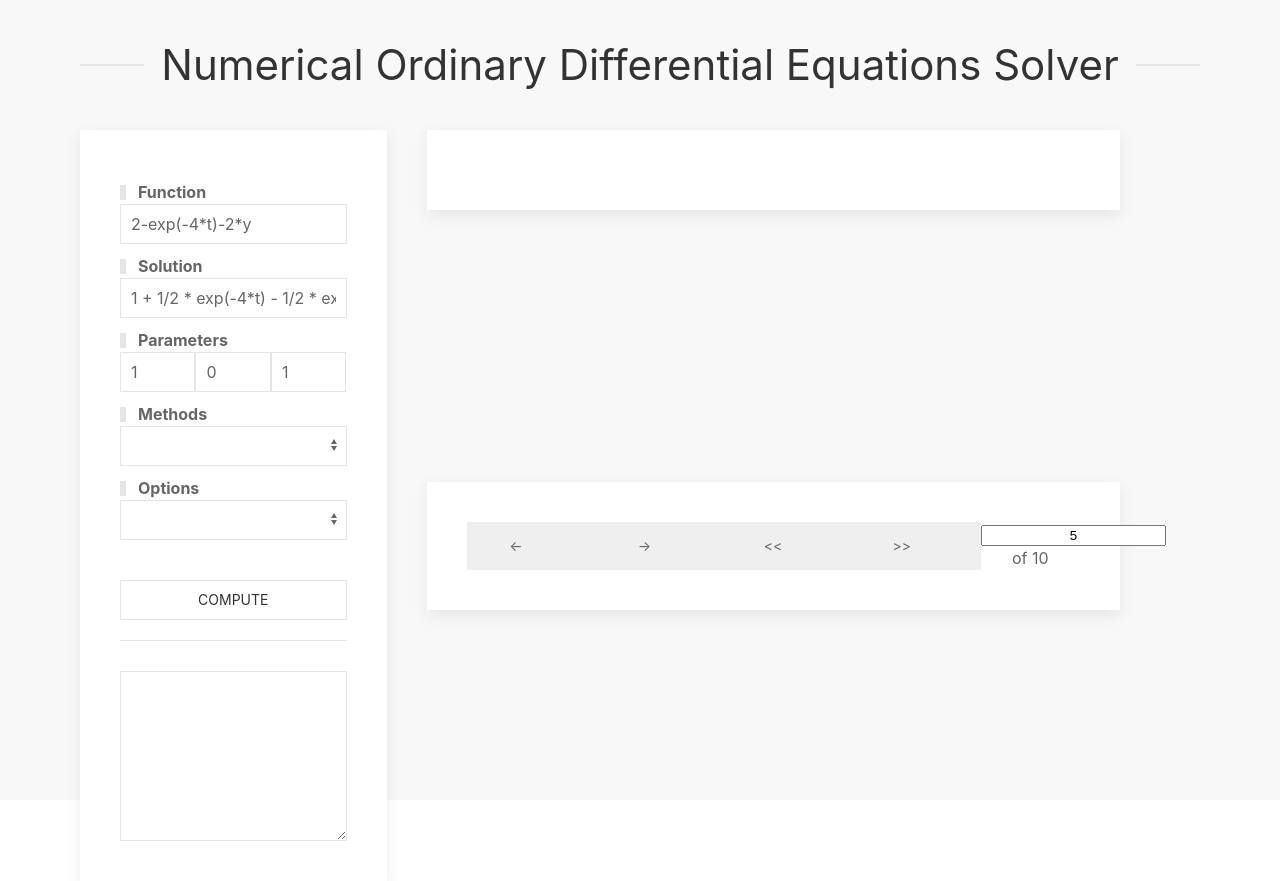
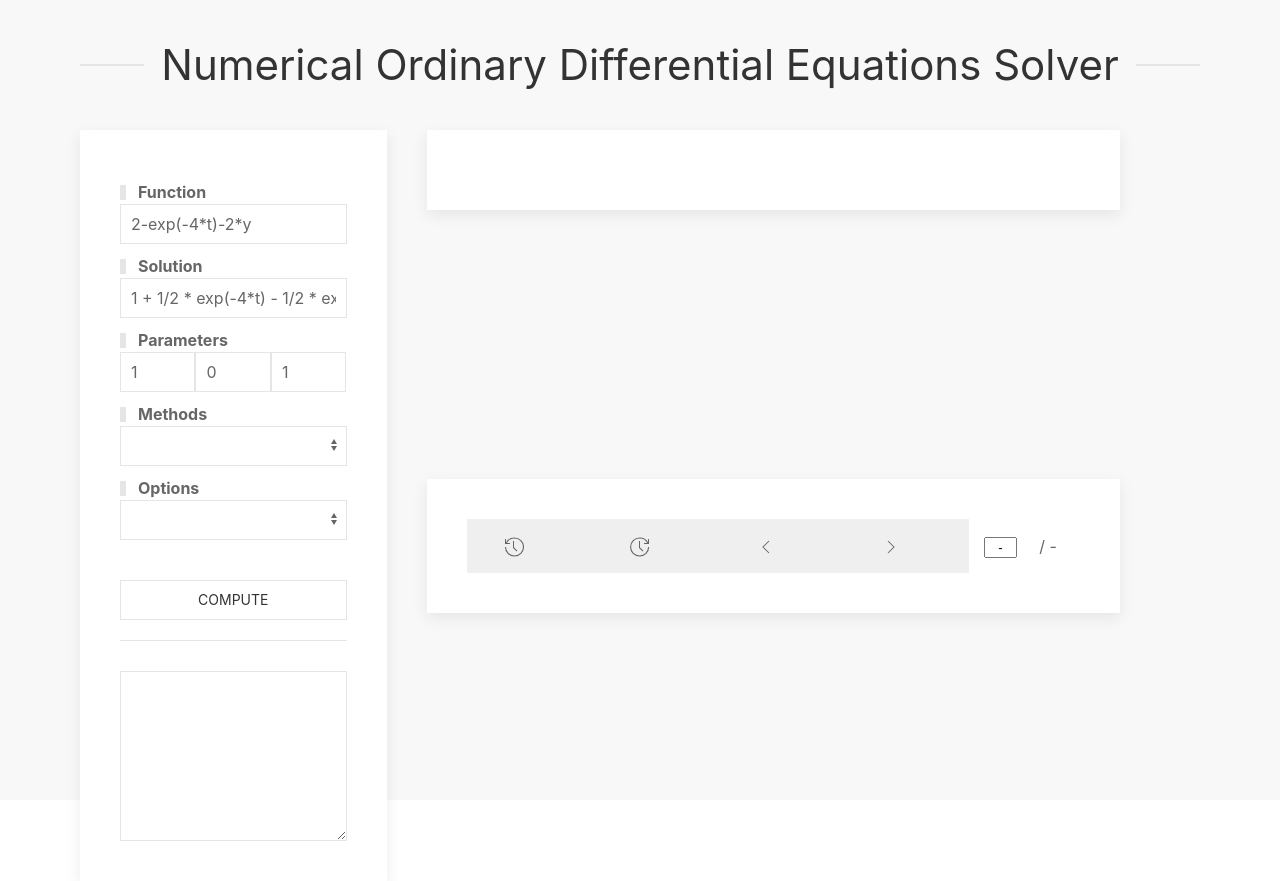
Before and after one commit to MichelKrispin/NumericalODEVisualizer, a Flask app: template templates/index.html in a window 1280 px wide. Run offline with Flask 2, Linux system fonts and the light colour scheme; the template is opened without the code that fills it, so the values that code supplies are empty.

Commit message:
Implemented plot control

```diff
--- a/static/js/connection.js
+++ b/static/js/connection.js
@@ -1,4 +1,4 @@
-import { plot } from './plot.js';
+import { updatePlotData } from './plot.js';
 import { getSelections } from './ui.js';
 
 ('use strict');
@@ -31,7 +31,7 @@ const computePlots = () => {
   xhr.onreadystatechange = () => {
     if (xhr.readyState === 4) {
       const data = JSON.parse(xhr.response);
-      plot(data['t'], data['y'], data['y_true']);
+      updatePlotData(data['t'], data['y'], data['y_true']);
     }
   };
   xhr.setRequestHeader('Content-Type', 'application/json');
--- a/static/js/main.js
+++ b/static/js/main.js
@@ -1,8 +1,16 @@
-import { initUpdatingSelectionUI, initExampleButtons } from './ui.js';
+import {
+  initUpdatingSelectionUI,
+  initPlotControlUI,
+  initExampleButtons,
+} from './ui.js';
 import { initConnection } from './connection.js';
 
 ('use strict');
 
+// Initialize the UI
 initUpdatingSelectionUI();
+initPlotControlUI();
 initExampleButtons();
+
+// Initialize the connection to populate the UI
 initConnection();
--- a/static/js/plot.js
+++ b/static/js/plot.js
@@ -1,6 +1,12 @@
-//import { callPlotly } from './exportPlotly.js';
+import { updatePlotControlInfo } from './ui.js';
 
 ('use strict');
+
+// Save the variables globally
+let T;
+let Y;
+let YS; // Solution
+let idx; // The current step
 
 let plotCreated = false;
 let layout = {
@@ -15,6 +21,10 @@ let layout = {
   },
 };
 
+/**
+ * Create a new plot or update the old one.
+ * @param {[Array[float], Array[float]]} data [Approximation, Solution] as plotly data
+ */
 const updatePlot = (data) => {
   if (!plotCreated) {
     Plotly.newPlot('plot', data, layout);
@@ -30,7 +40,7 @@ const updatePlot = (data) => {
  * @param {Array[float]} xs
  * @param {Array[float]} ys
  */
-export const plot = (t, y, yTrue) => {
+const plot = (t, y, yTrue) => {
   // Generate the data structures
   const approximation = {
     x: t,
@@ -48,3 +58,66 @@ export const plot = (t, y, yTrue) => {
 
   updatePlot([approximation, solution]);
 };
+
+// =========================================================
+//                   Global Control
+// =========================================================
+
+export const showNextStep = () => {
+  // Only do something if there is more
+  if (plotCreated && idx < YS.length) {
+    idx++;
+    plot(T.slice(0, idx), Y.slice(0, idx), YS.slice(0, idx));
+    updatePlotControlInfo(idx, YS.length);
+  }
+};
+
+export const showLastStep = () => {
+  // Only do something if there is more
+  if (plotCreated && idx > 2) {
+    idx--;
+    plot(T.slice(0, idx), Y.slice(0, idx), YS.slice(0, idx));
+    updatePlotControlInfo(idx, YS.length);
+  }
+};
+
+export const showFirstStep = () => {
+  if (!plotCreated) return;
+  idx = 2;
+  plot(T.slice(0, idx), Y.slice(0, idx), YS.slice(0, idx));
+  updatePlotControlInfo(idx, YS.length);
+};
+
+export const showLatestStep = () => {
+  if (!plotCreated) return;
+  idx = YS.length;
+  plot(T.slice(0, idx), Y.slice(0, idx), YS.slice(0, idx));
+  updatePlotControlInfo(idx, YS.length);
+};
+
+export const showStepAt = (setStep) => {
+  if (!plotCreated) {
+    updatePlotControlInfo('-', '-');
+    return;
+  }
+  if (setStep > 1 && setStep < YS.length) {
+    idx = setStep;
+    plot(T.slice(0, idx), Y.slice(0, idx), YS.slice(0, idx));
+  }
+  updatePlotControlInfo(idx, YS.length);
+};
+
+/**
+ * Call from outside to update the plot data completely.
+ * @param {Array[float]} t
+ * @param {Array[float]} y
+ * @param {Array[float]} ys
+ */
+export const updatePlotData = (t, y, ys) => {
+  T = t;
+  Y = y;
+  YS = ys;
+  idx = YS.length;
+  updatePlotControlInfo(idx, YS.length);
+  plot(T, Y, YS);
+};
--- a/static/js/ui.js
+++ b/static/js/ui.js
@@ -1,6 +1,17 @@
 import { getExampleData } from './connection.js';
+import {
+  showFirstStep,
+  showNextStep,
+  showLastStep,
+  showLatestStep,
+  showStepAt,
+} from './plot.js';
 
 ('use strict');
+
+// =========================================================
+//                 Selection Dropdowns
+// =========================================================
 
 const FUNCTION_ID = 'select-function';
 const SOLUTION_ID = 'select-solution';
@@ -82,6 +93,9 @@ export const getSelections = () => {
   ];
 };
 
+/**
+ * Set the onchange function for the method selection dropdown.
+ */
 export const initUpdatingSelectionUI = () => {
   // Bind the update method
   const methodSelection = document.getElementById(METHOD_ID);
@@ -92,6 +106,47 @@ export const initUpdatingSelectionUI = () => {
   updateSelectOption(methodSelection.value);
 };
 
+// =========================================================
+//                     Plot Control
+// =========================================================
+
+/**
+ * Set the onclick and onchange functions for the plot control.
+ */
+export const initPlotControlUI = () => {
+  // The current step value as an input
+  document.getElementById('control-current-step').onchange = () => {
+    const currentStep = document.getElementById('control-current-step').value;
+    showStepAt(currentStep);
+  };
+
+  // The control buttons
+  document.getElementById('control-forward').onclick = () => {
+    showNextStep();
+  };
+  document.getElementById('control-backwards').onclick = () => {
+    showLastStep();
+  };
+  document.getElementById('control-first').onclick = () => {
+    showFirstStep();
+  };
+  document.getElementById('control-last').onclick = () => {
+    showLatestStep();
+  };
+};
+
+export const updatePlotControlInfo = (currentStep, maxStep) => {
+  document.getElementById('control-current-step').value = currentStep;
+  document.getElementById('control-num-steps').innerHTML = maxStep;
+};
+
+// =========================================================
+//                    Example Buttons
+// =========================================================
+
+/**
+ * Initialize the example buttons with the correct callback functions.
+ */
 export const initExampleButtons = () => {
   // Ask the server for the example data
   getExampleData((exampleData) => {
--- a/templates/index.html
+++ b/templates/index.html
@@ -186,17 +186,49 @@
                   class="uk-grid-collapse uk-child-width-expand@s uk-text-center"
                   uk-grid
                 >
-                  <button class="uk-button"><-</button>
-                  <button class="uk-button">-></button>
-                  <button class="uk-button"><<</button>
-                  <button class="uk-button">>></button>
-                  <div>
-                    <input
-                      class="uk-text-center"
-                      uk-tooltip="Selected Time Step"
-                      value="5"
-                    />
-                    <div uk-tooltip="Number of Timesteps">of 10</div>
+                  <button
+                    uk-tooltip="Jump to first step"
+                    id="control-first"
+                    class="uk-button"
+                  >
+                    <span uk-icon="icon: history"></span>
+                  </button>
+                  <button
+                    uk-tooltip="Jump to latest step"
+                    id="control-last"
+                    class="uk-button"
+                  >
+                    <span uk-icon="icon: future"></span>
+                  </button>
+                  <button
+                    uk-tooltip="One step backwards"
+                    id="control-backwards"
+                    class="uk-button"
+                  >
+                    <span uk-icon="icon: chevron-left"></span>
+                  </button>
+                  <button
+                    uk-tooltip="One step forward"
+                    id="control-forward"
+                    class="uk-button"
+                  >
+                    <span uk-icon="icon: chevron-right"></span>
+                  </button>
+                  <div
+                    class="uk-grid-small uk-child-width-1-2 uk-padding-small"
+                    uk-grid
+                  >
+                    <div>
+                      <input
+                        id="control-current-step"
+                        class="uk-text-center uk-width-1-1"
+                        uk-tooltip="Current Time Step<br>(Enter to change)"
+                        value="-"
+                      />
+                    </div>
+                    <div uk-tooltip="Number of Timesteps">
+                      / <span id="control-num-steps">-</span>
+                    </div>
                   </div>
                 </div>
               </div>
```
